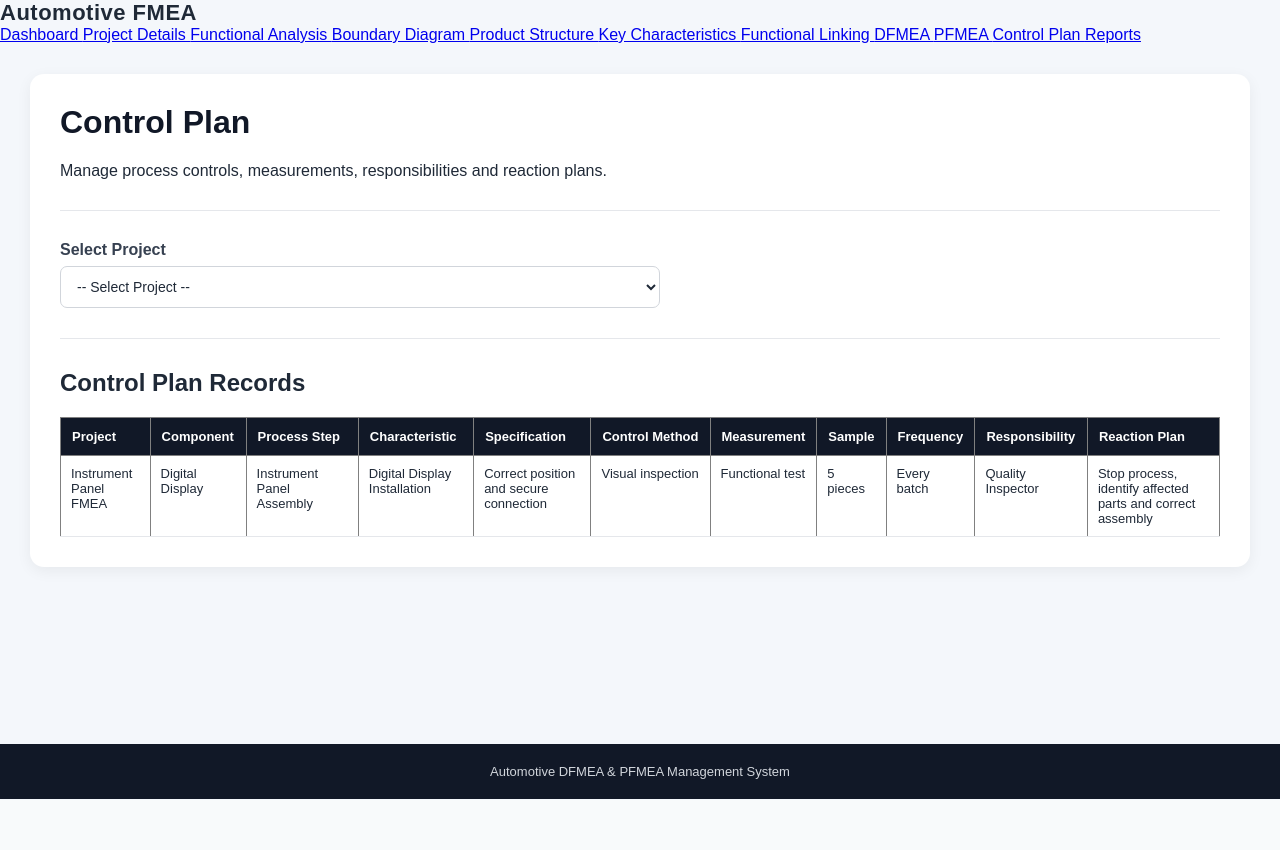
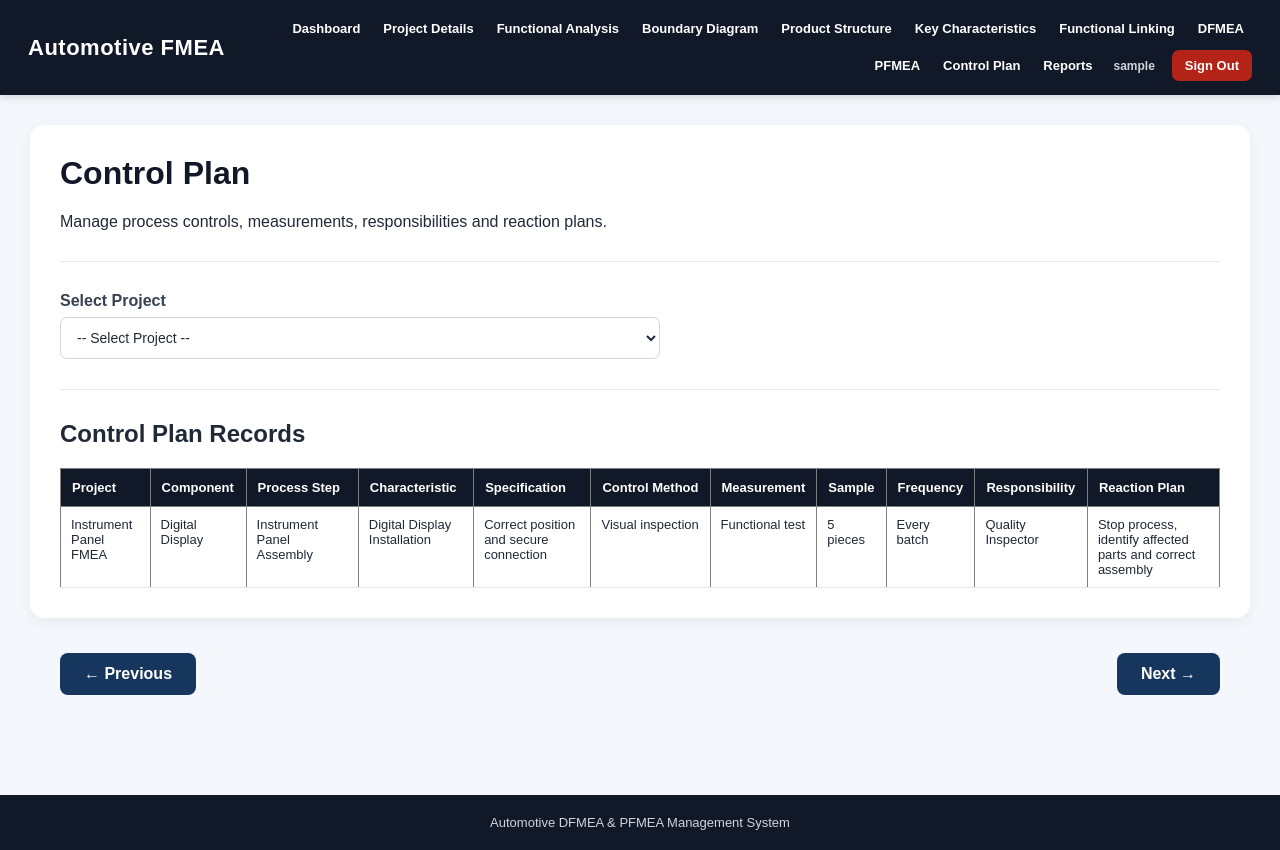
Before and after one commit to hpsabjan17-svg/Automotive-fmea-management-system, a Flask app: page /control-plan in a window 1280 px wide. Before the commit the page ends 799 px from the top, so only its background shows below. Run offline with Flask 3, Linux system fonts and the light colour scheme; the visitor is signed in with stand-in values (Sample User, id 1); data comes from the database, SQL or seed files in the repository.

Commit message:
Refactor base HTML template with new header and navigation
Updated the base HTML template to include a main header and improved navigation structure.

```diff
--- a/templates/base.html
+++ b/templates/base.html
@@ -23,76 +23,94 @@
          HEADER
     ====================================================== -->
 
-    <header>
+    <header class="main-header">
+
+        <div class="header-inner">
+
+            <!-- LOGO -->
 
             <div class="logo">
                 Automotive FMEA
             </div>
 
 
-        <!-- =================================================
-             NAVIGATION
-        ================================================== -->
+            <!-- NAVIGATION -->
 
-        <nav>
+            <nav class="main-nav">
 
-            <a href="{{ url_for('dashboard') }}">
+                <a href="/dashboard">
                     Dashboard
                 </a>
 
-
-            <a href="{{ url_for('project') }}">
+                <a href="/project">
                     Project Details
                 </a>
 
-
-            <a href="{{ url_for('functional_analysis') }}">
+                <a href="/functional-analysis">
                     Functional Analysis
                 </a>
 
-
-            <a href="{{ url_for('boundary_diagram') }}">
+                <a href="/boundary-diagram">
                     Boundary Diagram
                 </a>
 
-
-            <a href="{{ url_for('product_structure') }}">
+                <a href="/product-structure">
                     Product Structure
                 </a>
 
-
-            <a href="{{ url_for('key_characteristics') }}">
+                <a href="/key-characteristics">
                     Key Characteristics
                 </a>
 
-
-            <a href="{{ url_for('functional_links') }}">
+                <a href="/functional-links">
                     Functional Linking
                 </a>
 
-
-            <a href="{{ url_for('dfmea') }}">
+                <a href="/dfmea">
                     DFMEA
                 </a>
 
-
-            <a href="{{ url_for('pfmea') }}">
+                <a href="/pfmea">
                     PFMEA
                 </a>
 
-
-            <a href="{{ url_for('control_plan') }}">
+                <a href="/control-plan">
                     Control Plan
                 </a>
 
-
-            <a href="{{ url_for('reports') }}">
+                <a href="/reports">
                     Reports
                 </a>
 
+
+                <!-- USER / SIGN OUT -->
+
+                {% if session.get('user_id') %}
+
+                    <span class="user-name">
+
+                        {{ session.get('name')
+                           or session.get('username')
+                           or 'User' }}
+
+                    </span>
+
+
+                    <a href="{{ url_for('logout') }}"
+                       class="logout-link">
+
+                        Sign Out
+
+                    </a>
+
+                {% endif %}
+
             </nav>
 
+        </div>
+
     </header>
+
 
 
     <!-- =====================================================
@@ -106,17 +124,109 @@
         {% endblock %}
 
 
+
         <!-- =================================================
              PAGE NAVIGATION
         ================================================== -->
 
-        {% if next_url or previous_url %}
-
         <div class="page-navigation">
 
-            {% if previous_url %}
 
-                <a href="{{ previous_url }}"
+            <!-- ================= PREVIOUS ================= -->
+
+            {% if request.path == "/project" %}
+
+                <a href="/dashboard"
+                   class="nav-btn">
+
+                    ← Previous
+
+                </a>
+
+
+            {% elif request.path == "/functional-analysis" %}
+
+                <a href="/project"
+                   class="nav-btn">
+
+                    ← Previous
+
+                </a>
+
+
+            {% elif request.path == "/boundary-diagram" %}
+
+                <a href="/functional-analysis"
+                   class="nav-btn">
+
+                    ← Previous
+
+                </a>
+
+
+            {% elif request.path == "/product-structure" %}
+
+                <a href="/boundary-diagram"
+                   class="nav-btn">
+
+                    ← Previous
+
+                </a>
+
+
+            {% elif request.path == "/key-characteristics" %}
+
+                <a href="/product-structure"
+                   class="nav-btn">
+
+                    ← Previous
+
+                </a>
+
+
+            {% elif request.path == "/functional-links" %}
+
+                <a href="/key-characteristics"
+                   class="nav-btn">
+
+                    ← Previous
+
+                </a>
+
+
+            {% elif request.path == "/dfmea" %}
+
+                <a href="/functional-links"
+                   class="nav-btn">
+
+                    ← Previous
+
+                </a>
+
+
+            {% elif request.path == "/pfmea" %}
+
+                <a href="/dfmea"
+                   class="nav-btn">
+
+                    ← Previous
+
+                </a>
+
+
+            {% elif request.path == "/control-plan" %}
+
+                <a href="/pfmea"
+                   class="nav-btn">
+
+                    ← Previous
+
+                </a>
+
+
+            {% elif request.path == "/reports" %}
+
+                <a href="/control-plan"
                    class="nav-btn">
 
                     ← Previous
@@ -126,9 +236,102 @@
             {% endif %}
 
 
-            {% if next_url %}
 
-                <a href="{{ next_url }}"
+            <!-- ================= NEXT ================= -->
+
+            {% if request.path == "/dashboard" %}
+
+                <a href="/project"
+                   class="nav-btn next-btn">
+
+                    Next →
+
+                </a>
+
+
+            {% elif request.path == "/project" %}
+
+                <a href="/functional-analysis"
+                   class="nav-btn next-btn">
+
+                    Next →
+
+                </a>
+
+
+            {% elif request.path == "/functional-analysis" %}
+
+                <a href="/boundary-diagram"
+                   class="nav-btn next-btn">
+
+                    Next →
+
+                </a>
+
+
+            {% elif request.path == "/boundary-diagram" %}
+
+                <a href="/product-structure"
+                   class="nav-btn next-btn">
+
+                    Next →
+
+                </a>
+
+
+            {% elif request.path == "/product-structure" %}
+
+                <a href="/key-characteristics"
+                   class="nav-btn next-btn">
+
+                    Next →
+
+                </a>
+
+
+            {% elif request.path == "/key-characteristics" %}
+
+                <a href="/functional-links"
+                   class="nav-btn next-btn">
+
+                    Next →
+
+                </a>
+
+
+            {% elif request.path == "/functional-links" %}
+
+                <a href="/dfmea"
+                   class="nav-btn next-btn">
+
+                    Next →
+
+                </a>
+
+
+            {% elif request.path == "/dfmea" %}
+
+                <a href="/pfmea"
+                   class="nav-btn next-btn">
+
+                    Next →
+
+                </a>
+
+
+            {% elif request.path == "/pfmea" %}
+
+                <a href="/control-plan"
+                   class="nav-btn next-btn">
+
+                    Next →
+
+                </a>
+
+
+            {% elif request.path == "/control-plan" %}
+
+                <a href="/reports"
                    class="nav-btn next-btn">
 
                     Next →
@@ -139,9 +342,8 @@
 
         </div>
 
-        {% endif %}
+    </main>
 
-    </main>
 
 
     <!-- =====================================================
@@ -157,6 +359,7 @@
     </footer>
 
 
+
     <!-- =====================================================
          JAVASCRIPT
     ====================================================== -->
```
Lines whose indentation alone changed are shown as unchanged.
